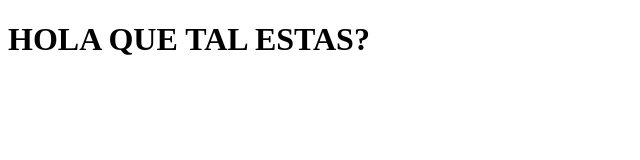
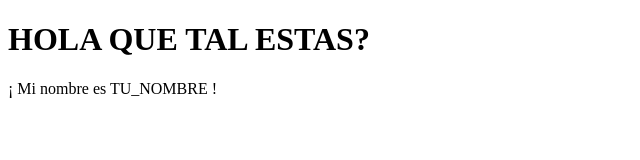
Before and after one commit to AlvaroGomezAlafro/test-repositorio-ALVARO, a plain HTML site: page index.html in a window 1280 px wide. Shown: the whole page, without its empty margins (0-640 px from the left). Drawn offline with Linux system fonts and the light colour scheme.

Commit message:
mas contenido

```diff
--- a/index.html
+++ b/index.html
@@ -10,5 +10,15 @@
 
     <h1>HOLA QUE TAL ESTAS?</h1>
 
+    <div class="container">
+
+        <div class"row">
+
+        <p> ¡ Mi nombre es TU_NOMBRE ! </p>
+
+        </div>
+
+        </div>
+
 </body>
 </html>
```
